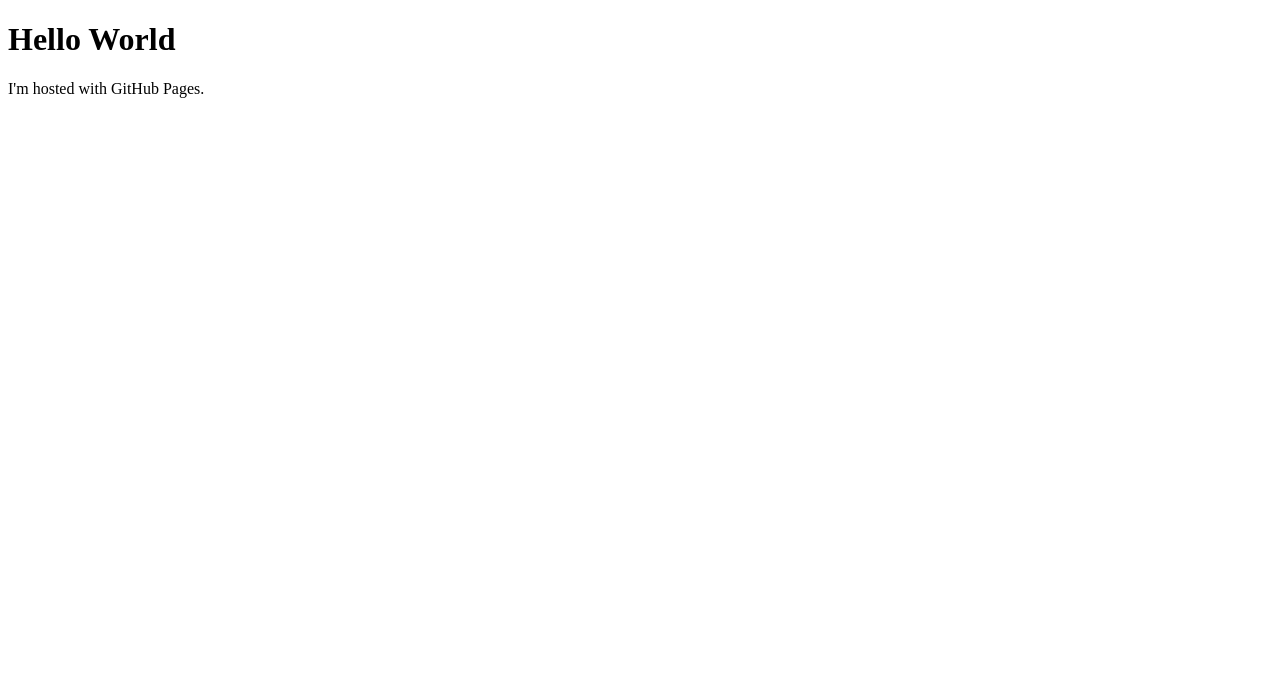
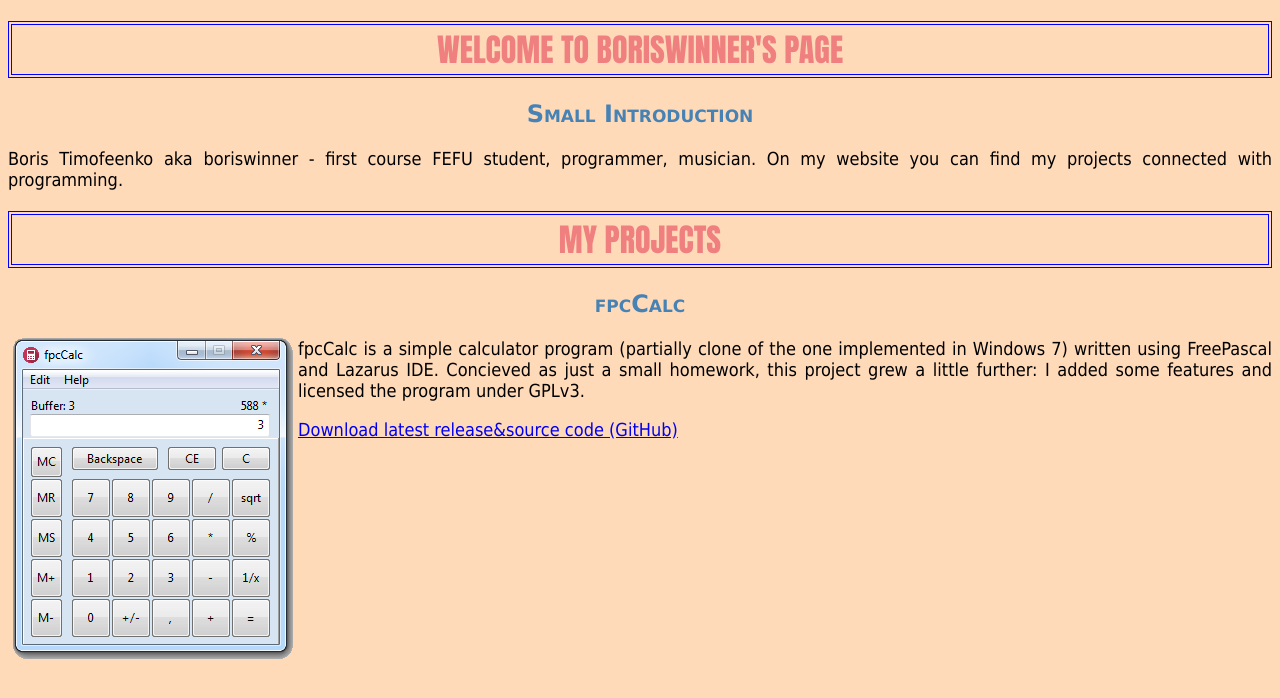
Before and after one commit to boriswinner/boriswinner.github.io, a plain HTML site: page index.html in a window 1280 px wide. Drawn offline with Linux system fonts and the light colour scheme.

Commit message:
Add files via upload

```diff
--- a/index.html
+++ b/index.html
@@ -1,7 +1,19 @@
-<!DOCTYPE html>
+<!doctype html>
 <html>
+<head>
+    <title>boriswinner'r page</title>
+    <meta charset="UTF-8" />
+    <link rel="icon" href="favicon.ico" />
+    <link rel="stylesheet" type="text/css" href="style.css">
+</head>
 <body>
-<h1>Hello World</h1>
-<p>I'm hosted with GitHub Pages.</p>
+    <h1>Welcome to boriswinner's page</h1>
+	<h2>Small Introduction</h2>
+	<p>Boris Timofeenko aka boriswinner - first course FEFU student, programmer, musician. On my website you can find my projects connected with programming. </p>
+	<h1>My Projects</h1>
+	<h2>fpcCalc</h2>
+	<img align="left" src="screencalc1.png" hspace="5"></img>
+	<p>fpcCalc is a simple calculator program (partially clone of the one implemented in Windows 7) written using FreePascal and Lazarus IDE. Concieved as just a small homework, this project grew a little further: I added some features and licensed the program under GPLv3.
+	<p><a href="https://github.com/boriswinner/fpcCalc/releases/">Download latest release&source code (GitHub)</a></p>
 </body>
 </html>
--- /dev/null
+++ b/style.css
@@ -0,0 +1,28 @@
+body {
+	background-color: PeachPuff;
+}
+h1 {
+	font-family: Impact, Charcoal, sans-serif;
+	color: LightCoral;
+	text-align: center;
+	border: 4px double blue;
+	font-size: xx-large;
+	text-transform: uppercase;
+}
+h2 {
+	font-family: "Lucida Sans Unicode", "Lucida Grande", sans-serif;
+	color: SteelBlue;
+	text-align: center;
+	font-size: x-large;
+	font-variant: small-caps;
+}
+p {
+	font-family: Tahoma, Geneva, sans-serif;
+	text-align: justify;
+	font-size: large;
+}
+img.l{
+	text-align: left;
+	align: left;
+	border = "2";
+}
```
Also changed, not shown: screencalc1.png (added).
